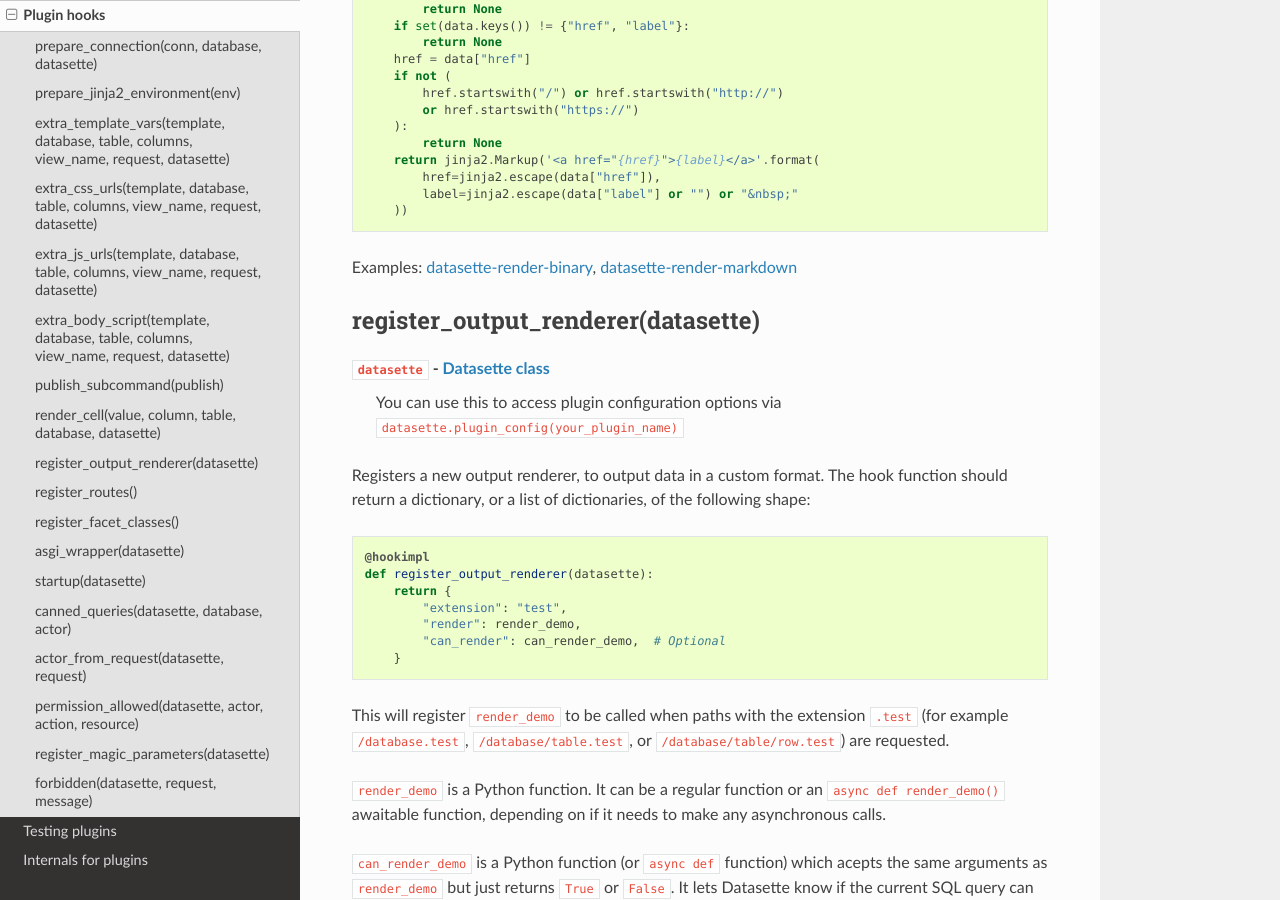
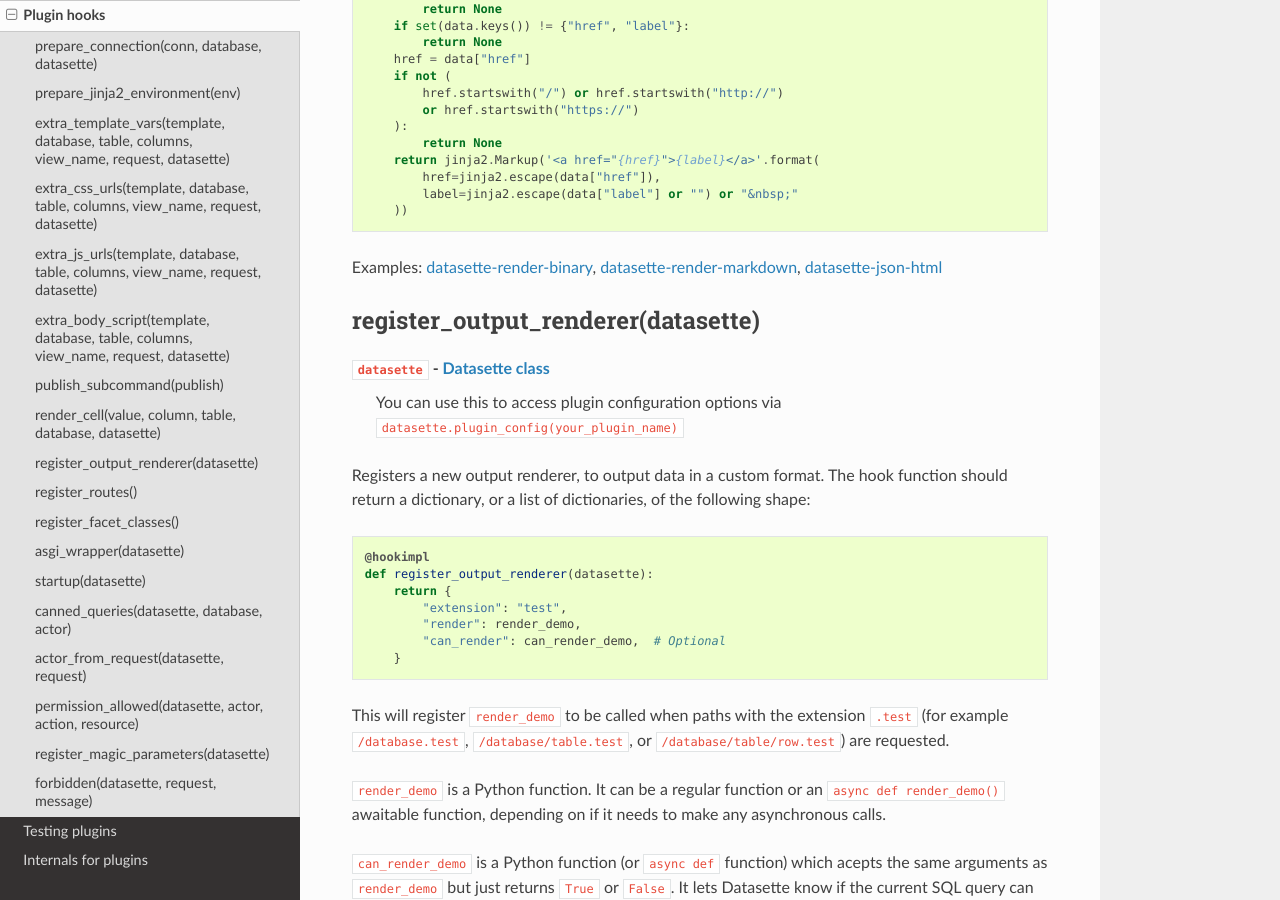
Before and after one commit to simonw/datasette, a Sphinx documentation site: the page built from docs/plugin_hooks.rst, in a window 1280 px wide and 900 px high, scrolled down 8575 px. Built offline with Sphinx 7.4.7 and the Read the Docs theme 2.0.0, drawn with Linux system fonts in a browser that asks for light colours.

Commit message:
datasette-json-html as render_cell example

```diff
--- a/docs/plugin_hooks.rst
+++ b/docs/plugin_hooks.rst
@@ -398,7 +398,7 @@
             label=jinja2.escape(data["label"] or "") or "&nbsp;"
         ))
 
-Examples: `datasette-render-binary <https://github.com/simonw/datasette-render-binary>`_, `datasette-render-markdown <https://github.com/simonw/datasette-render-markdown>`_
+Examples: `datasette-render-binary <https://github.com/simonw/datasette-render-binary>`_, `datasette-render-markdown <https://github.com/simonw/datasette-render-markdown>`__, `datasette-json-html <https://github.com/simonw/datasette-json-html>`__
 
 .. _plugin_register_output_renderer:
 
```
